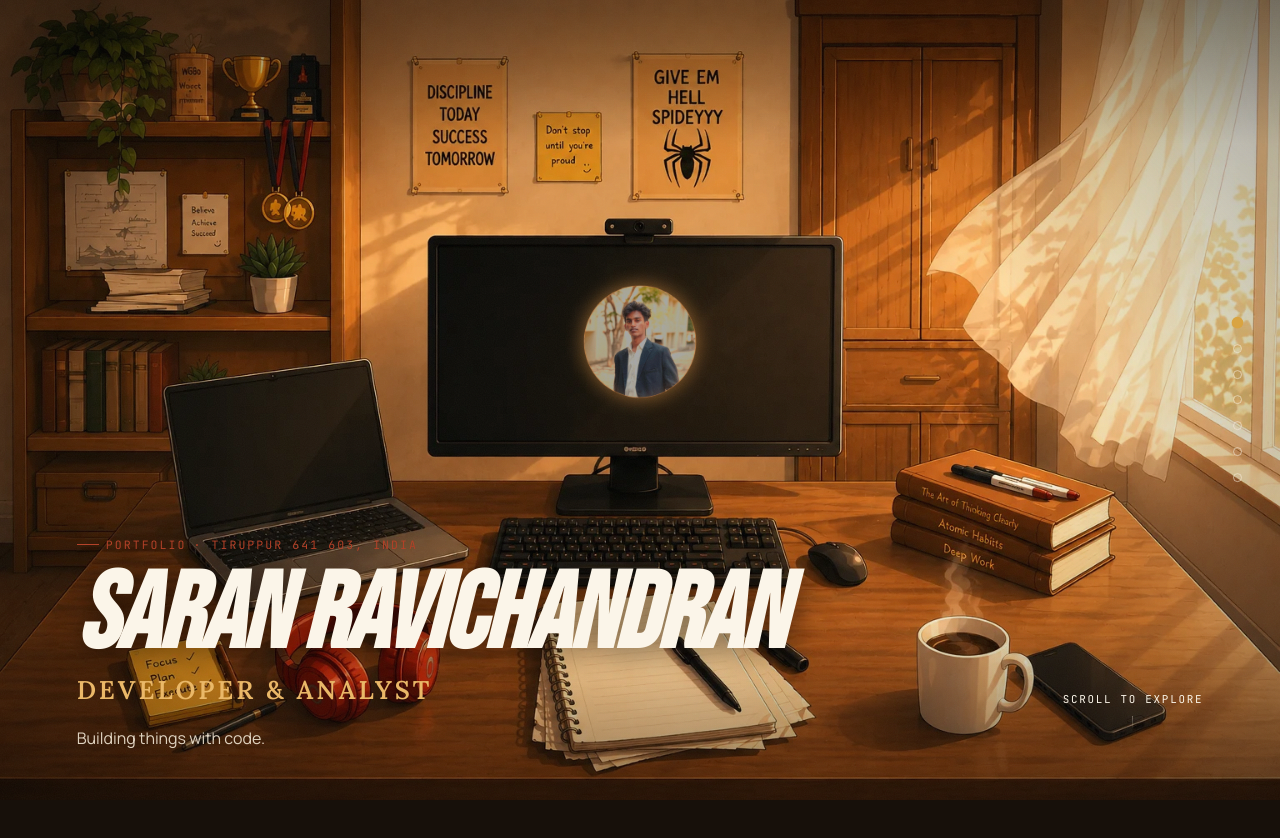
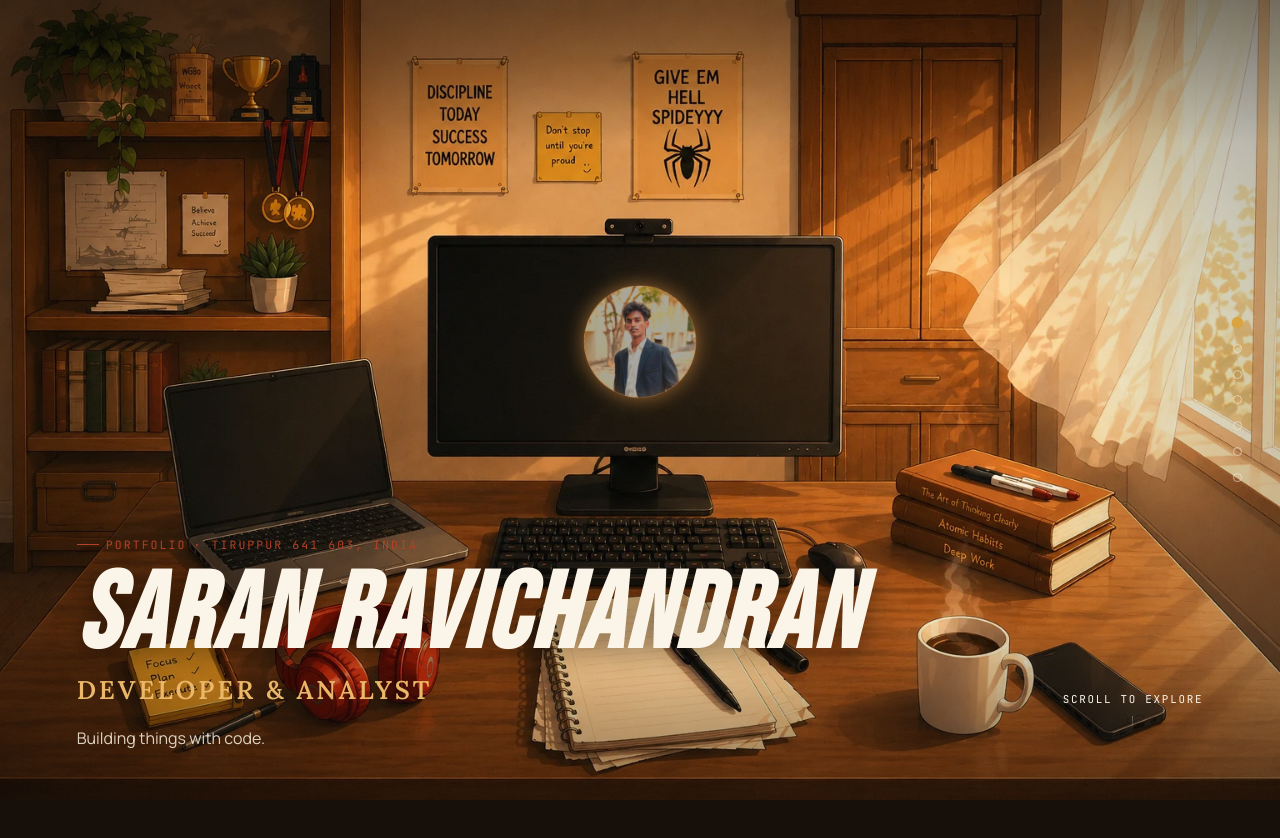
Before and after one commit to Saran-Ravichandran-06/portfolio, a React (Vite) app: page / in a window 1280 px wide. Shown: the top 838 px of the page. Built offline with nearby package versions, Linux system fonts and the light colour scheme.

Commit message:
updated font sizes

```diff
--- a/src/styles/portfolio.css
+++ b/src/styles/portfolio.css
@@ -167,6 +167,7 @@
   font-family: 'Bebas Neue', sans-serif;
   font-size: clamp(3rem, 9vw, 6.7rem);
   font-style: italic;
+  letter-spacing: 0.03em;
   color: var(--cream-soft);
   line-height: 0.95;
   text-shadow: 0 6px 30px rgba(0, 0, 0, 0.55);
```
